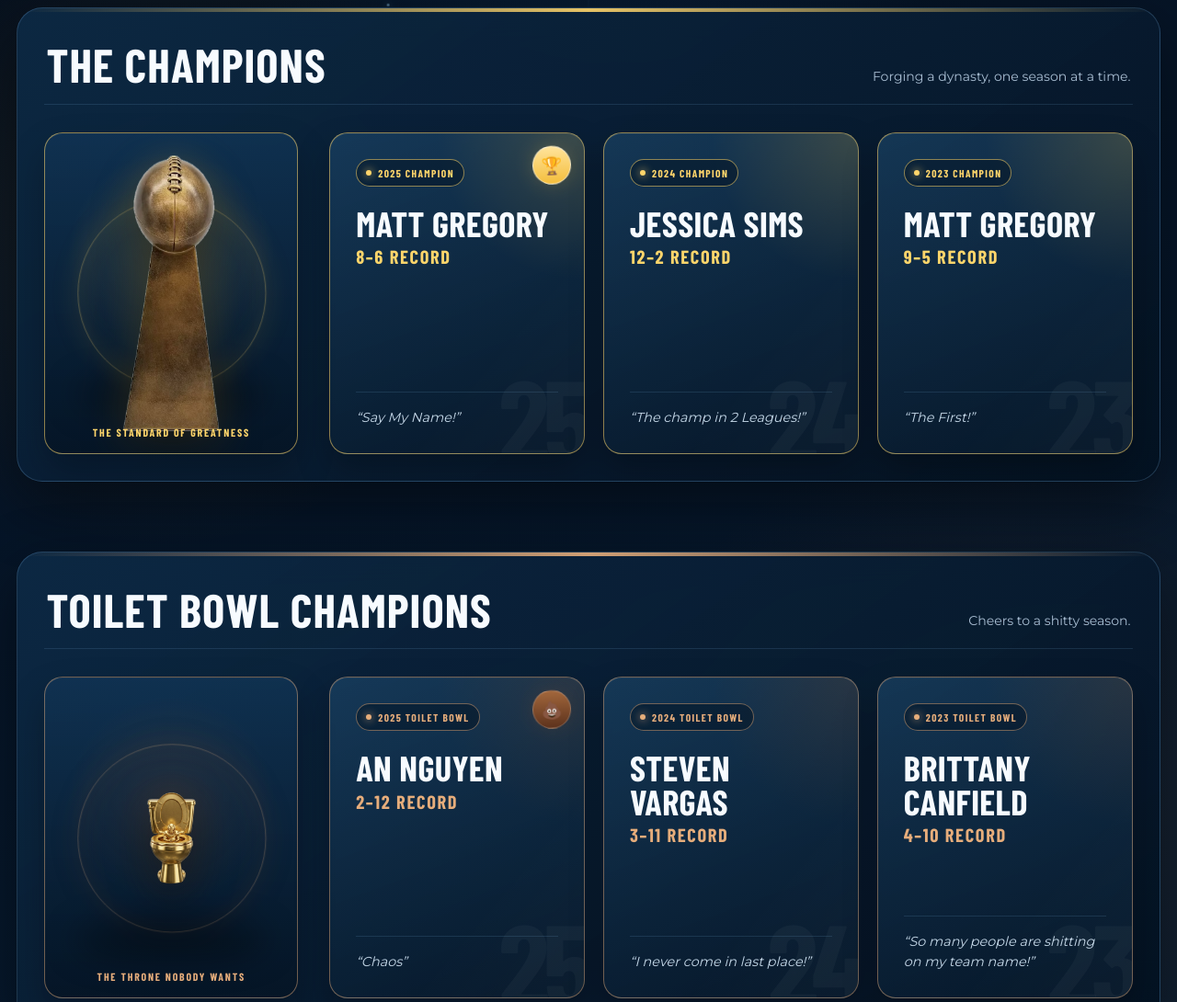
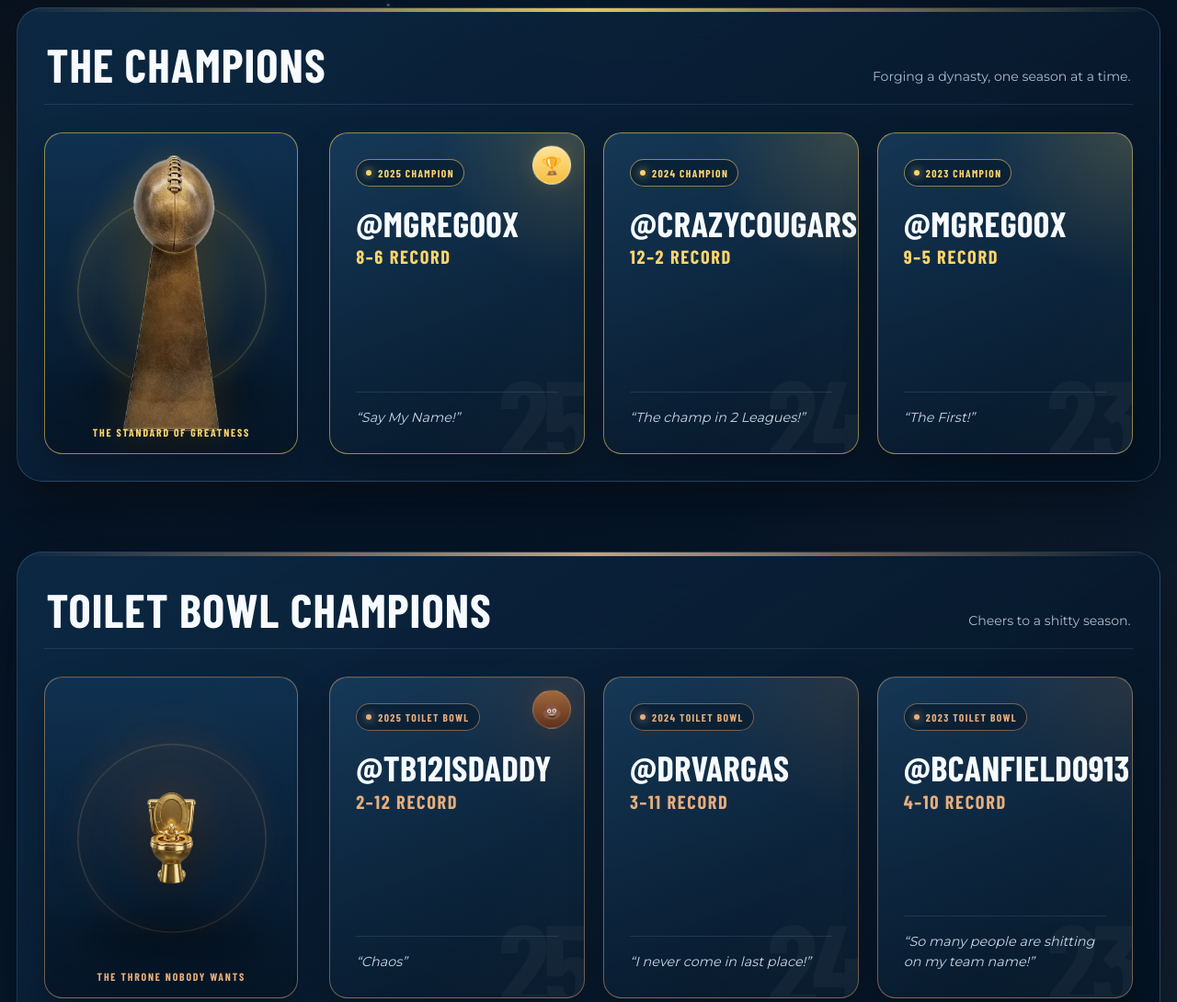
Before and after one commit to TCWRDYNASTY/FantasyFootballLeague, a plain HTML site: page legends.html in a window 1280 px wide. Shown: the part 539-1629 px from the top of the page at 92% size. Drawn offline with nearby package versions, Linux system fonts and the light colour scheme; a web font is replaced by a local one.

Commit message:
Update winner names to include usernames

```diff
--- a/legends.html
+++ b/legends.html
@@ -866,7 +866,7 @@
               <div class="badge gold-badge" aria-label="Champion">🏆</div>
               <div class="card-top">
                 <div class="season-tag">2025 Champion</div>
-                <h3 class="winner-name">Matt Gregory</h3>
+                <h3 class="winner-name">@mgreg00x</h3>
                 <div class="record">8–6 Record</div>
               </div>
               <div class="card-bottom">
@@ -877,7 +877,7 @@
             <article class="legacy-card" data-season="24">
               <div class="card-top">
                 <div class="season-tag">2024 Champion</div>
-                <h3 class="winner-name">Jessica Sims</h3>
+                <h3 class="winner-name">@CrazyCougars</h3>
                 <div class="record">12–2 Record</div>
               </div>
               <div class="card-bottom">
@@ -888,7 +888,7 @@
             <article class="legacy-card" data-season="23">
               <div class="card-top">
                 <div class="season-tag">2023 Champion</div>
-                <h3 class="winner-name">Matt Gregory</h3>
+                <h3 class="winner-name">@mgreg00x</h3>
                 <div class="record">9–5 Record</div>
               </div>
               <div class="card-bottom">
@@ -921,7 +921,7 @@
               <div class="badge brown-badge" aria-label="Toilet bowl champion">💩</div>
               <div class="card-top">
                 <div class="season-tag">2025 Toilet Bowl</div>
-                <h3 class="winner-name">An Nguyen</h3>
+                <h3 class="winner-name">@TB12isDaddy</h3>
                 <div class="record">2–12 Record</div>
               </div>
               <div class="card-bottom">
@@ -932,7 +932,7 @@
             <article class="legacy-card" data-season="24">
               <div class="card-top">
                 <div class="season-tag">2024 Toilet Bowl</div>
-                <h3 class="winner-name">Steven Vargas</h3>
+                <h3 class="winner-name">@drvargas</h3>
                 <div class="record">3–11 Record</div>
               </div>
               <div class="card-bottom">
@@ -943,7 +943,7 @@
             <article class="legacy-card" data-season="23">
               <div class="card-top">
                 <div class="season-tag">2023 Toilet Bowl</div>
-                <h3 class="winner-name">Brittany Canfield</h3>
+                <h3 class="winner-name">@bcanfield0913</h3>
                 <div class="record">4–10 Record</div>
               </div>
               <div class="card-bottom">
```
